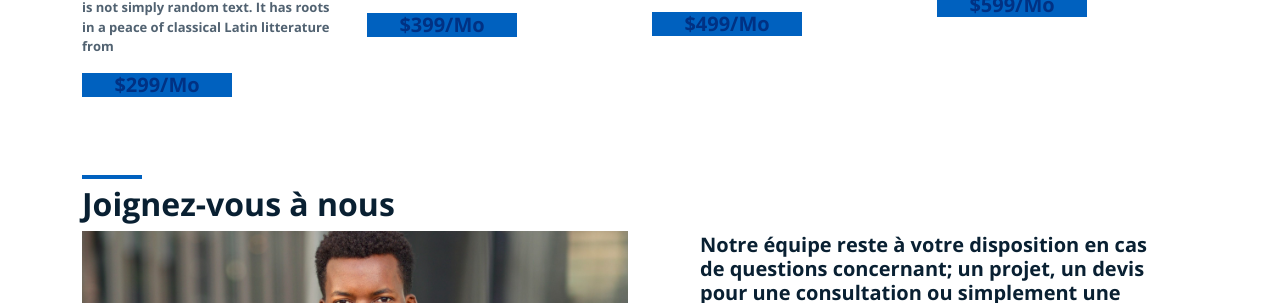
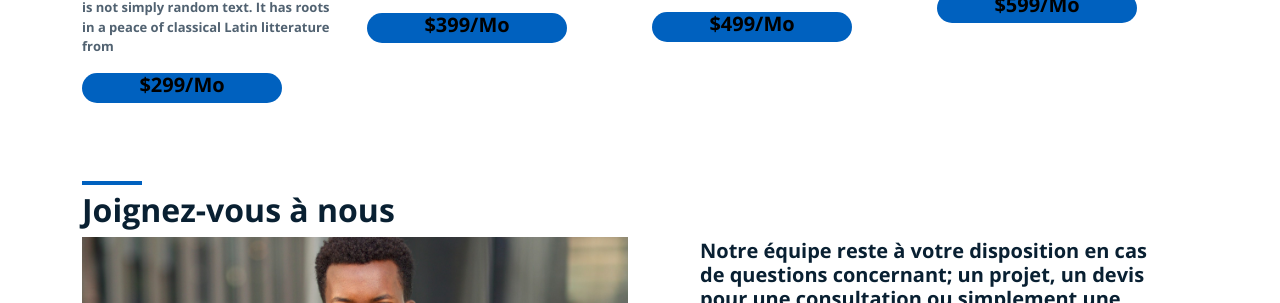
Before and after one commit to dorcasmbonyimbuga/ecogroup, a plain HTML site: page pages/projets.html in a window 1280 px wide. Shown: the part 2730-3033 px from the top of the page. Drawn offline with nearby package versions, Linux system fonts and the light colour scheme.

Commit message:
Verification update

```diff
--- a/assets/css/style.css
+++ b/assets/css/style.css
@@ -405,10 +405,10 @@ img {
     height: 100px;
     width: 100px;
   }
-  .equipe1 .vertical-line{
-    all:unset;
+  .equipe1 .vertical-line {
+    all: unset;
   }
-  .equipe1{
+  .equipe1 {
     height: 500px;
   }
 }
@@ -430,7 +430,6 @@ img {
 .equipe3 img {
   height: 200px;
 }
-
 
 /****************** SERVICES ****************/
 #services {
@@ -641,10 +640,12 @@ img {
   margin-bottom: 12px;
 }
 .blog h5 {
-  color: rgb(1, 49, 131);
+  color: #000;
   background-color: rgb(0, 97, 191);
-  width: 150px;
+  width: 200px;
+  height: 30px;
   text-align: center;
+  border-radius: 20px;
 }
 /***************** FOOTER ******************/
 footer {
@@ -658,6 +659,7 @@ footer {
   background-size: cover;
   background-position: center;
 }
+
 
 footer .navbar-brand {
   color: #fff;
@@ -799,6 +801,10 @@ footer .social-links {
 .carousel-indicators [data-bs-target] {
   background-color: rgb(1, 49, 131); /* Couleur des indicateurs */
 }
-#carouselExampleCaptions h5, #carouselExampleCaptions h3{
-  color: #fff;;
+#carouselExampleCaptions h5,
+#carouselExampleCaptions h3 {
+  color: #fff;
 }
+.img-projet img {
+  object-fit: cover;
+}
--- a/pages/projets.html
+++ b/pages/projets.html
@@ -141,7 +141,7 @@
         </div>
         <br><br>
         <!-- Slides with captions -->
-        <div id="carouselExampleCaptions" class="carousel slide carousel-projet" data-bs-ride="carousel" >
+        <div id="carouselExampleCaptions" class="carousel slide carousel-projet" data-bs-ride="carousel">
             <div class="carousel-indicators">
                 <button type="button" data-bs-target="#carouselExampleCaptions" data-bs-slide-to="0" class="active"
                     aria-current="true" aria-label="Slide 1"></button>
@@ -150,7 +150,7 @@
                 <button type="button" data-bs-target="#carouselExampleCaptions" data-bs-slide-to="2"
                     aria-label="Slide 3"></button>
             </div>
-            <div class="carousel-inner">
+            <div class="carousel-inner img-projet">
                 <div class="carousel-item active">
                     <img src="./../assets/img/groupDev1.jpg" class="d-block w-100" alt="...">
                     <div class="carousel-caption d-none d-md-block">
```
Also changed, not shown: index.html (+1 -1 lines). Lines whose indentation alone changed are shown as unchanged.
